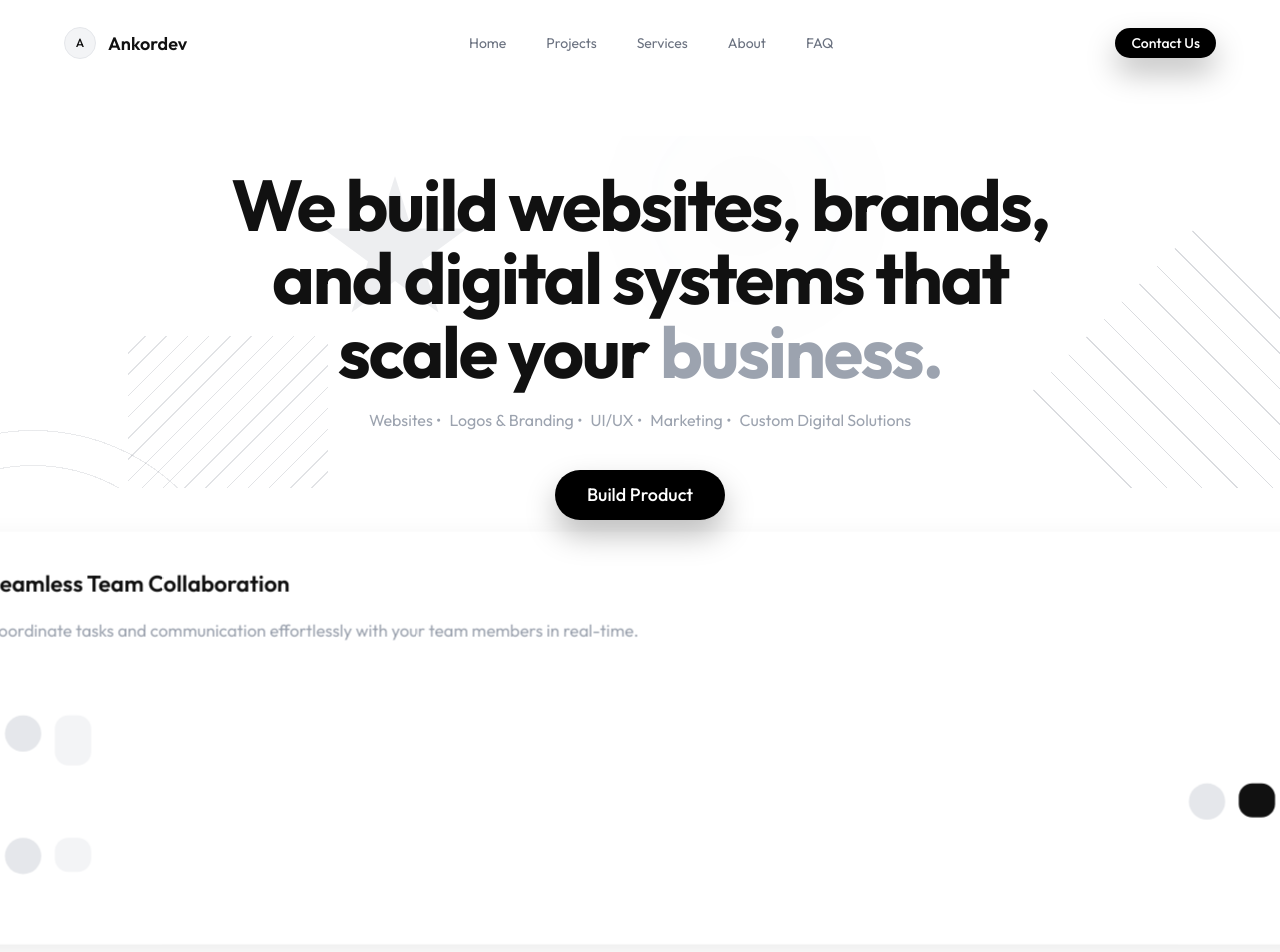
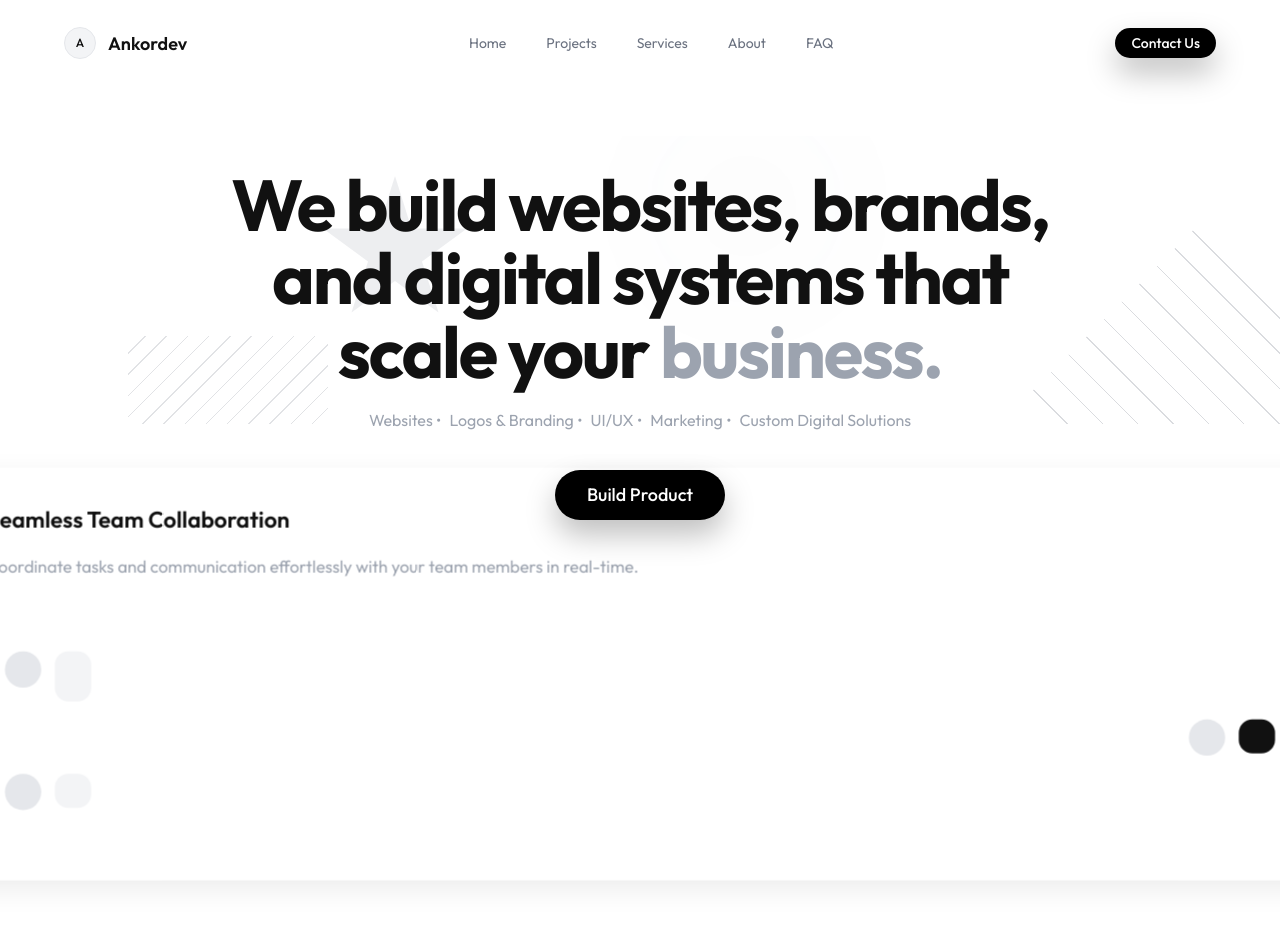
Before and after one commit to dreni07/AnkorDev, a React (Vite) app in the folder ankor-dev-landing-page/: page / in a window 1280 px wide. Shown: the top 952 px of the page. Built offline with nearby package versions, Linux system fonts and the light colour scheme.

Commit message:
reduce margini

```diff
--- a/ankor-dev-landing-page/src/components/organisms/FeaturePreviewSection/FeaturePreviewSection.css
+++ b/ankor-dev-landing-page/src/components/organisms/FeaturePreviewSection/FeaturePreviewSection.css
@@ -2,7 +2,7 @@
   padding: 0 2rem 8rem;
   position: relative;
   background: #ffffff;
-  margin-top: -32rem;
+  margin-top: -36rem;
 }
 
 .feature-preview-section__container {
```
